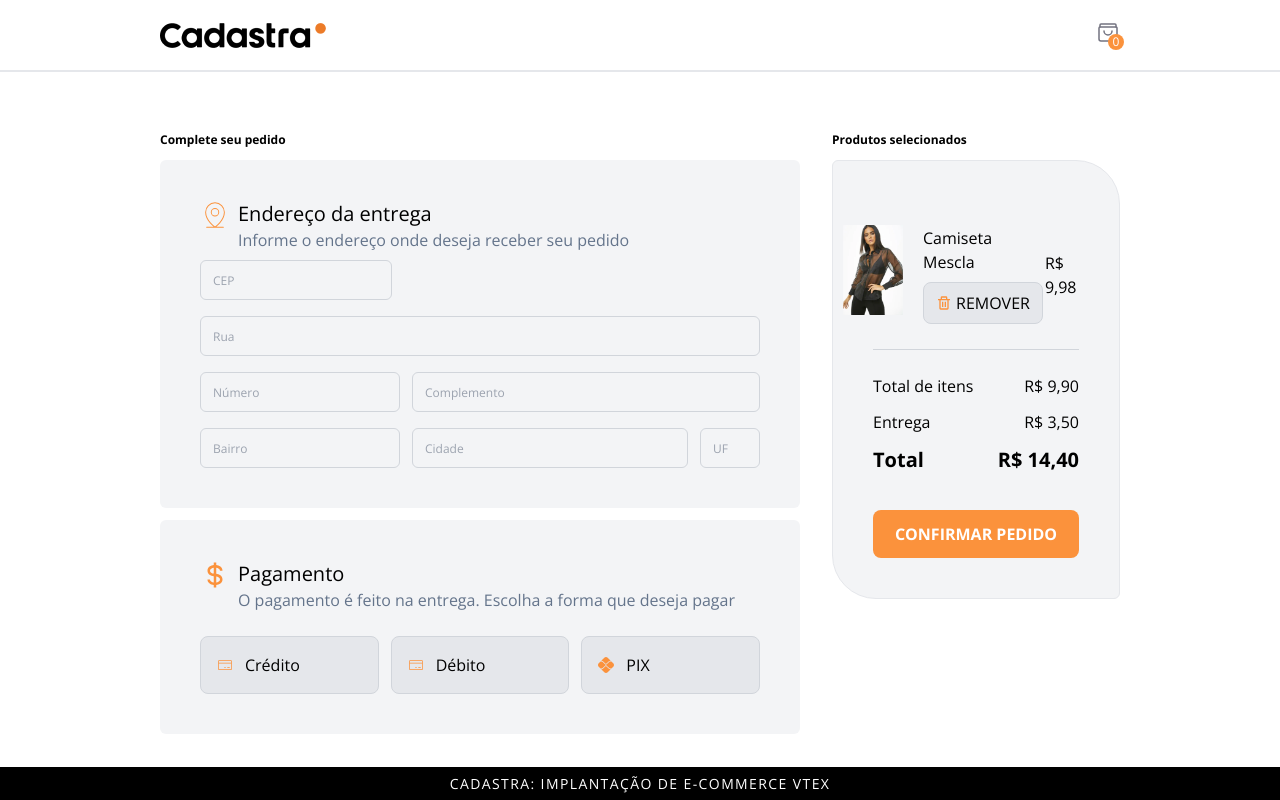
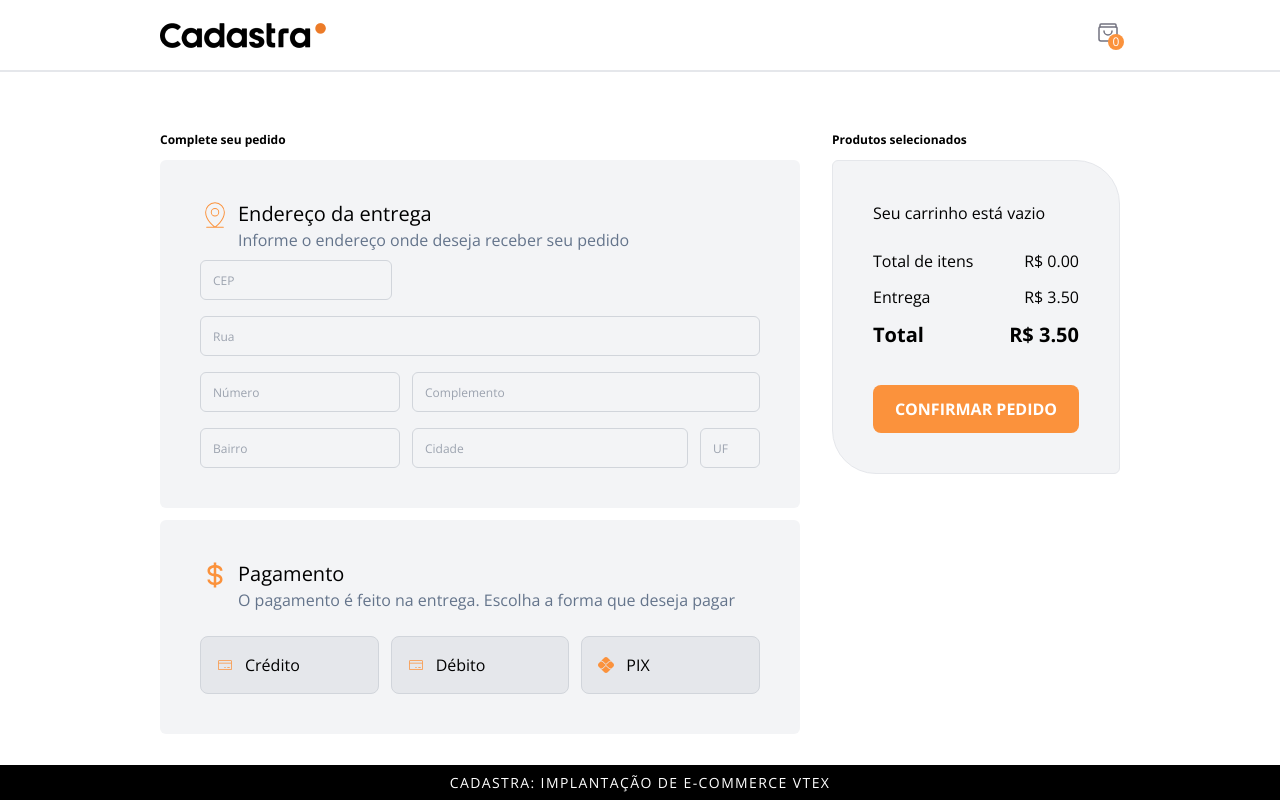
Before and after one commit to Wesley-Medeiros/Ecommerce, a Next.js app: page /form in a window 1280 px wide. Built offline with nearby package versions, Linux system fonts and the light colour scheme.

Commit message:
feat: funcionalidade de adicionar os itens no carrinho

```diff
--- a/src/app/form/components/confirmation-order.tsx
+++ b/src/app/form/components/confirmation-order.tsx
@@ -1,18 +1,29 @@
+'use client'
+
+import { useCart } from '../../../context/cart-context';
+
 export function ConfirmationOrder() {
+    const { cartItems } = useCart();
+    const deliveryFee = 3.50;
+
+    const itemsTotal = cartItems.reduce((total, product) => total + product.price, 0);
+
+    const finalTotal = itemsTotal + deliveryFee;
+
     return (
         <div className="flex flex-col gap-3 space-y-6">
             <div className="space-y-3">
                 <div className="flex items-center justify-between">
-                    <p className="">Total de itens</p>
-                    <p>R$ 9,90</p>
+                    <p>Total de itens</p>
+                    <p>R$ {itemsTotal.toFixed(2)}</p>
                 </div>
                 <div className="flex items-center justify-between">
-                    <p className="">Entrega</p>
-                    <p>R$ 3,50</p>
+                    <p>Entrega</p>
+                    <p>R$ {deliveryFee.toFixed(2)}</p>
                 </div>
                 <div className="flex items-center justify-between">
                     <p className="font-bold text-xl">Total</p>
-                    <p className="font-bold text-xl">R$ 14,40</p>
+                    <p className="font-bold text-xl">R$ {finalTotal.toFixed(2)}</p>
                 </div>
             </div>
 
--- a/src/app/form/components/product-card-cart.tsx
+++ b/src/app/form/components/product-card-cart.tsx
@@ -1,29 +1,45 @@
-import IMG from '../../../../public/img/img_9.png';
+'use client'
+
 import Image from "next/image";
 import { BiTrash } from "react-icons/bi";
+import { useCart } from '../../../context/cart-context';
+import { Product } from '../../../context/cart-context';
 
 export function ProductCardCart() {
+    const { cartItems, removeFromCart } = useCart();
+
     return (
-        <div className='w-full flex items-center justify-between gap-8 py-6 border-b border-gray-300'>
+        <div>
+            {cartItems.length === 0 ? (
+                <p>Seu carrinho está vazio</p>
+            ) : (
+                cartItems.map((product: Product) => (
+                    <div key={product.id} className='w-full flex items-center justify-between gap-8 py-6 border-b border-gray-300'>
                         <div className='flex items-center justify-center gap-5'>
                             <Image
-                    src={IMG}
-                    alt="img"
+                                src={product.image}
+                                alt={product.name}
                                 width={60}
                                 height={60}
                                 className='mb-[10px] object-contain'
                                 priority
                             />
                             <div className='space-y-2'>
-                    <p>Camiseta Mescla</p>
-                    <button className='flex items-center justify-start gap-1 border border-gray-300 px-3 py-2 rounded-lg bg-gray-200 hover:bg-gray-300 hover:border-gray-400 transition-colors'>
+                                <p>{product.name}</p>
+                                <button
+                                    className='flex items-center justify-start gap-1 border border-gray-300 px-3 py-2 rounded-lg bg-gray-200 hover:bg-gray-300 hover:border-gray-400 transition-colors'
+                                    onClick={() => removeFromCart(product.id)}
+                                >
                                     <BiTrash className="text-orange-400" size={16} />
                                     REMOVER
                                 </button>
                             </div>
                         </div>
 
-            <p>R$ 9,98</p>
+                        <p>R$ {product.price.toFixed(2)}</p>
+                    </div>
+                ))
+            )}
         </div>
     );
 }
--- a/src/components/footer.tsx
+++ b/src/components/footer.tsx
@@ -1,6 +1,6 @@
 export function Footer() {
     return (
-        <footer className="flex items-center justify-center h-[33px] bg-black text-white text-[14px] leading-[19px] tracking-widest">
+        <footer className="flex items-center justify-center py-2 bg-black text-white text-[14px] leading-[19px] tracking-widest">
             CADASTRA: IMPLANTAÇÃO DE E-COMMERCE VTEX
         </footer>
     );
--- a/src/components/products.tsx
+++ b/src/components/products.tsx
@@ -89,7 +89,12 @@ export function Products({ filters, sortType }: ProductsProps) {
                         <p className='mb-[14px]'>até {product.parcelamento[0]}x de R$ {product.parcelamento[1].toFixed(2)}</p>
                         <button
                             className='w-full h-[33px] bg-black font-bold text-white transition duration-300 ease-in-out hover:bg-gray-800'
-                            onClick={addToCart}
+                            onClick={() => addToCart({
+                                id: product.id,
+                                name: product.name,
+                                price: product.price,
+                                image: product.image
+                            })}
                         >
                             COMPRAR
                         </button>
--- a/src/context/cart-context.tsx
+++ b/src/context/cart-context.tsx
@@ -1,23 +1,38 @@
-"use client"
+"use client";
 
 import { createContext, useContext, useState, ReactNode } from 'react';
 
+export interface Product {
+    id: string;
+    name: string;
+    price: number;
+    image: string;
+}
+
 interface CartContextProps {
     cartCount: number;
-    addToCart: () => void;
+    cartItems: Product[];
+    addToCart: (product: Product) => void;
+    removeFromCart: (id: string) => void;
 }
 
 const CartContext = createContext<CartContextProps | undefined>(undefined);
 
 export function CartProvider({ children }: { children: ReactNode }) {
-    const [cartCount, setCartCount] = useState<number>(0);
+    const [cartItems, setCartItems] = useState<Product[]>([]);
 
-    const addToCart = () => {
-        setCartCount(prevCount => prevCount + 1);
+    const addToCart = (product: Product) => {
+        setCartItems((prevItems) => [...prevItems, product]);
     };
 
+    const removeFromCart = (id: string) => {
+        setCartItems((prevItems) => prevItems.filter(item => item.id !== id));
+    };
+
+    const cartCount = cartItems.length;
+
     return (
-        <CartContext.Provider value={{ cartCount, addToCart }}>
+        <CartContext.Provider value={{ cartCount, cartItems, addToCart, removeFromCart }}>
             {children}
         </CartContext.Provider>
     );
```
Lines whose indentation alone changed are shown as unchanged.
